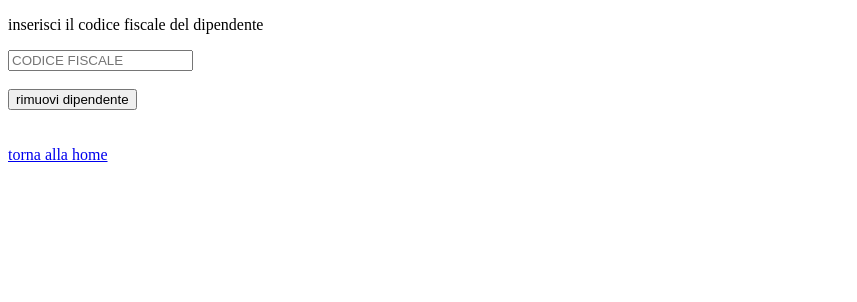
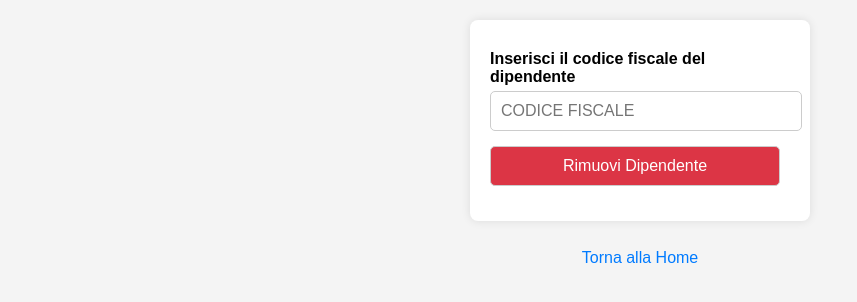
Before and after one commit to SimoneArzuffi/ProgettoQuinta, a PHP site: page /rimuoviDipendente.php in a window 1280 px wide. Shown: the top 302 px of the page, without its empty margins (0-857 px from the left). Run offline with PHP 8.4, Linux system fonts and the light colour scheme.

Commit message:
primo css

```diff
--- a/rimuoviDipendente.php
+++ b/rimuoviDipendente.php
@@ -8,16 +8,70 @@
         }
     ?>
     <head>
-        <title>
-            rimuovi dipendente
-        </title>
+        <title>Rimuovi Dipendente</title>
+        <style>
+            body {
+                font-family: Arial, sans-serif;
+                margin: 0;
+                padding: 20px;
+                background-color: #f4f4f4;
+            }
+
+            form {
+                width: 300px;
+                margin: 0 auto;
+                padding: 20px;
+                background-color: #fff;
+                border-radius: 8px;
+                box-shadow: 0 0 10px rgba(0, 0, 0, 0.1);
+            }
+
+            p {
+                margin-top: 10px;
+                margin-bottom: 5px;
+                font-weight: bold;
+            }
+
+            input[type="text"],
+            input[type="submit"] {
+                width: calc(100% - 10px);
+                padding: 10px;
+                margin-bottom: 15px;
+                border: 1px solid #ccc;
+                border-radius: 5px;
+                font-size: 16px;
+            }
+
+            input[type="submit"] {
+                background-color: #dc3545;
+                color: #fff;
+                cursor: pointer;
+            }
+
+            input[type="submit"]:hover {
+                background-color: #c82333;
+            }
+
+            a {
+                display: block;
+                margin-top: 10px;
+                text-align: center;
+                text-decoration: none;
+                color: #007bff;
+            }
+
+            a:hover {
+                text-decoration: underline;
+            }
+        </style>
     </head>
     <body>
         <form action="rimuoviDipendente.php" method="POST">
-            <p>inserisci il codice fiscale del dipendente</p>
-            <input type="text" name="cf" placeholder="codice fiscale" style="text-transform: uppercase;" required><br><br>
-            <input type="submit" value="rimuovi dipendente">
-        </form><br><br>
-        <a href="home.php">torna alla home</a>
+            <p>Inserisci il codice fiscale del dipendente</p>
+            <input type="text" name="cf" placeholder="Codice Fiscale" style="text-transform: uppercase;" required><br>
+            <input type="submit" value="Rimuovi Dipendente">
+        </form>
+        <br>
+        <a href="home.php">Torna alla Home</a>
     </body>
 </html>
```
